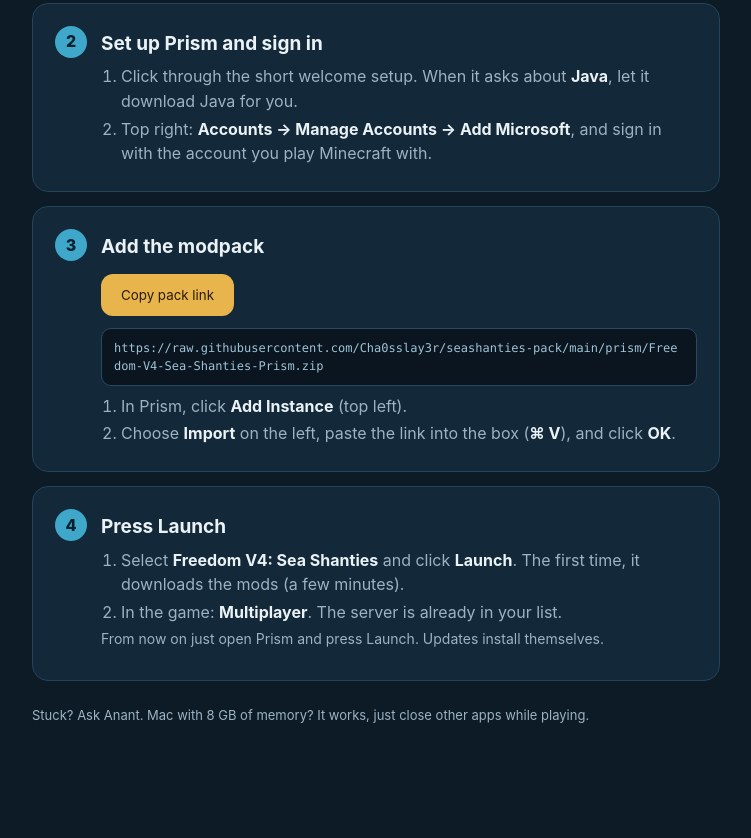
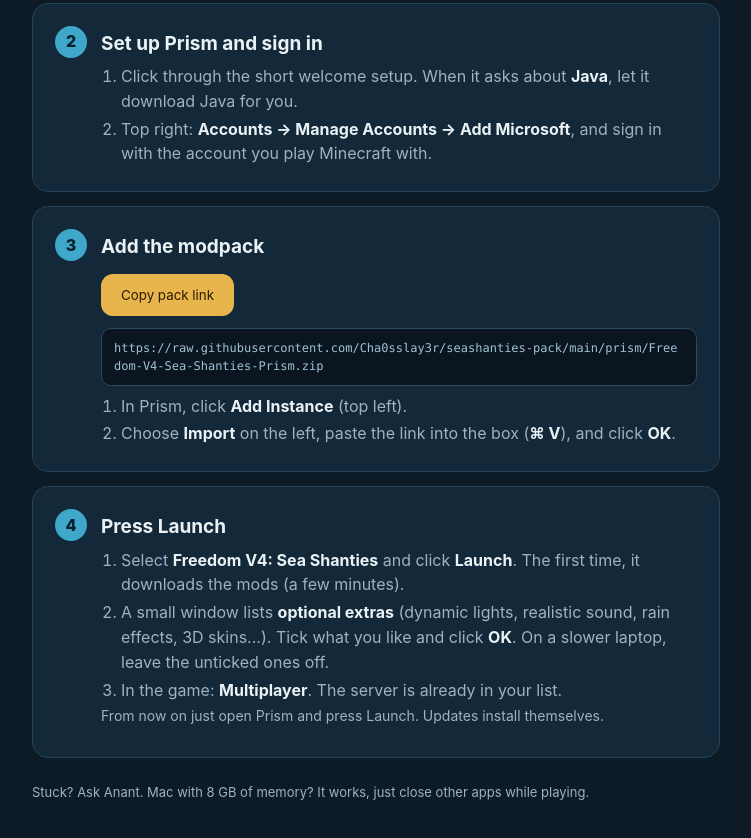
Before and after one commit to Cha0sslay3r/seashanties-pack, a plain HTML site: page docs/index.html in a window 1280 px wide. Shown: the part 479-1317 px from the top of the page, without its empty margins (264-1015 px from the left). Before the commit the page ends 1268 px from the top, so only its background shows below. Drawn offline with Linux system fonts and the light colour scheme; no server answers.

Commit message:
Join page: mention the optional extras checklist
Co-Authored-By: Claude Opus 5.5 <noreply@anthropic.com>

```diff
--- a/docs/index.html
+++ b/docs/index.html
@@ -78,6 +78,7 @@
     <h2>Press Launch</h2>
     <ol>
       <li>Select <b>Freedom V4: Sea Shanties</b> and click <b>Launch</b>. The first time, it downloads the mods (a few minutes).</li>
+      <li>A small window lists <b>optional extras</b> (dynamic lights, realistic sound, rain effects, 3D skins...). Tick what you like and click <b>OK</b>. On a slower laptop, leave the unticked ones off.</li>
       <li>In the game: <b>Multiplayer</b>. The server is already in your list.</li>
     </ol>
     <p class="note">From now on just open Prism and press Launch. Updates install themselves.</p>
```
